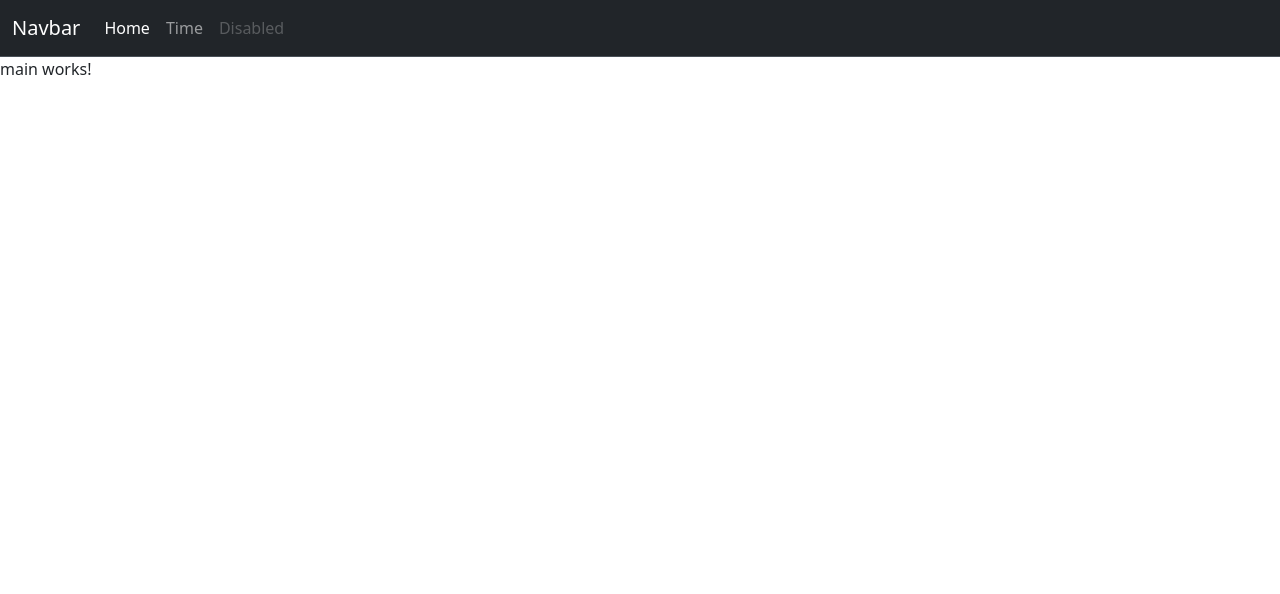
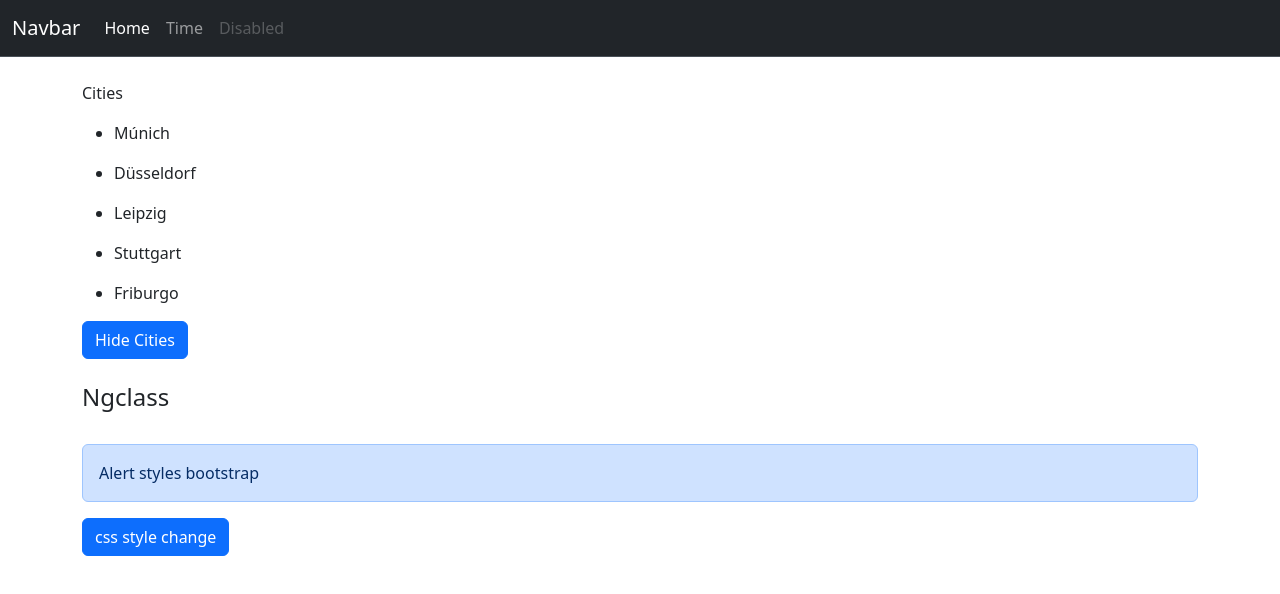
Before and after one commit to Gisl4/PrimerProyectoAngular, an Angular app: page /main in a window 1280 px wide. Shown: the top 594 px of the page. Built offline with nearby package versions, Linux system fonts and the light colour scheme.

Commit message:
Pipes y Directivas

```diff
--- a/src/app/components/main/main.component.html
+++ b/src/app/components/main/main.component.html
@@ -1 +1,22 @@
-<p>main works!</p>
+<br>
+<div *ngIf="showCity" class="container">
+    <p>Cities</p>
+    <ul *ngFor="let city of cities">
+        <li>{{ city }}</li>
+    </ul>
+</div>
+<div class="container">
+    <button class="btn btn-primary" (click)="show()" *ngIf="showCity">Hide Cities</button>
+    <button class="btn btn-primary" (click)="show()" *ngIf="!showCity">Display cities</button>
+</div>
+<br>
+<div class="container">
+    <h4>Ngclass</h4>
+    <br>
+    <div [ngClass]="{'alert-primary': changeCss, 'alert-warning': !changeCss}" class="alert" role="alert">
+        Alert styles bootstrap
+    </div>
+    <div>
+        <button class="btn btn-primary" (click)= "exchangeCss()">css style change</button>
+    </div>
+</div>
--- a/src/app/components/main/main.component.ts
+++ b/src/app/components/main/main.component.ts
@@ -1,10 +1,28 @@
-import { Component } from '@angular/core';
+import { Component, OnInit } from '@angular/core';
 
 @Component({
   selector: 'app-main',
   templateUrl: './main.component.html',
   styleUrl: './main.component.css'
 })
-export class MainComponent {
+export class MainComponent implements OnInit {
+
+  cities = ['Múnich', 'Düsseldorf', 'Leipzig', 'Stuttgart', 'Friburgo'];
+  showCity: boolean = true;
+  changeCss: boolean = true;
+
+  constructor() {}
+
+  ngOnInit(): void {
+
+  }
+
+  show() {
+    this.showCity = !this.showCity;
+  }
+
+  exchangeCss() {
+    this.changeCss = !this.changeCss;
+  }
 
 }
```
